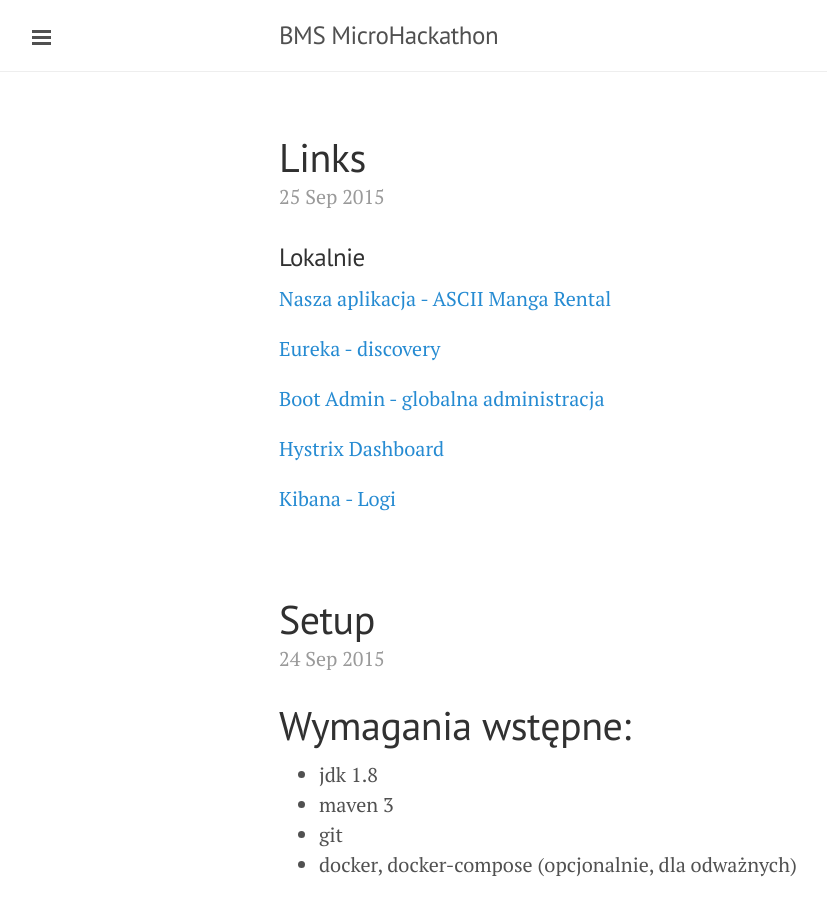
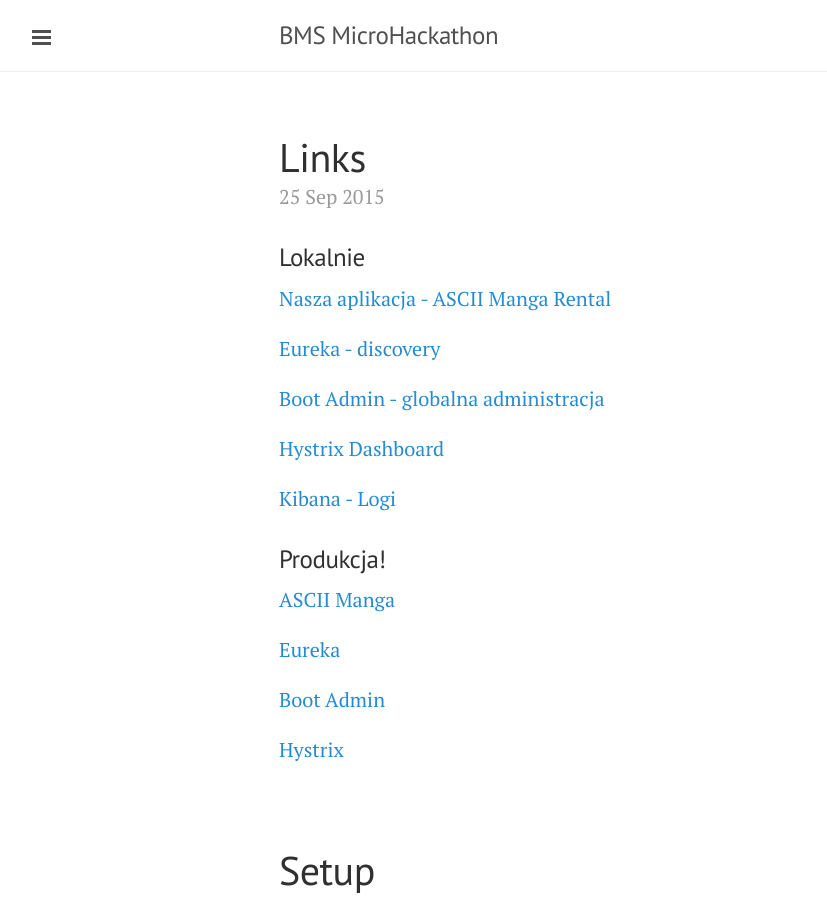
Before and after one commit to bms-devs/bms-hackathon-2015-09-26.github.io, a Jekyll site: the page built from index.html, in a window 1280 px wide and 900 px high. Shown: the whole window, without its empty margins (1-828 px from the left). Built offline with Jekyll 4.4.1, drawn with Linux system fonts in a browser that asks for light colours; Markdown is read by kramdown in place of the engine named in the settings; the list of posts is cut into pages by our own code.

Commit message:
Update 2015-09-25-Links.md
Added links to production.

```diff
--- a/_posts/2015-09-25-Links.md
+++ b/_posts/2015-09-25-Links.md
@@ -9,3 +9,13 @@
 [Hystrix Dashboard](http://localhost:9092/)
 
 [Kibana - Logi](http://localhost:8005/)
+
+### Produkcja!
+
+[ASCII Manga](http://ascii-manga.herokuapp.com/)
+
+[Eureka](http://eureka-service.herokuapp.com/)
+
+[Boot Admin](http://admin-service.herokuapp.com/)
+
+[Hystrix](http://hystrix-dash.herokuapp.com/)
```
